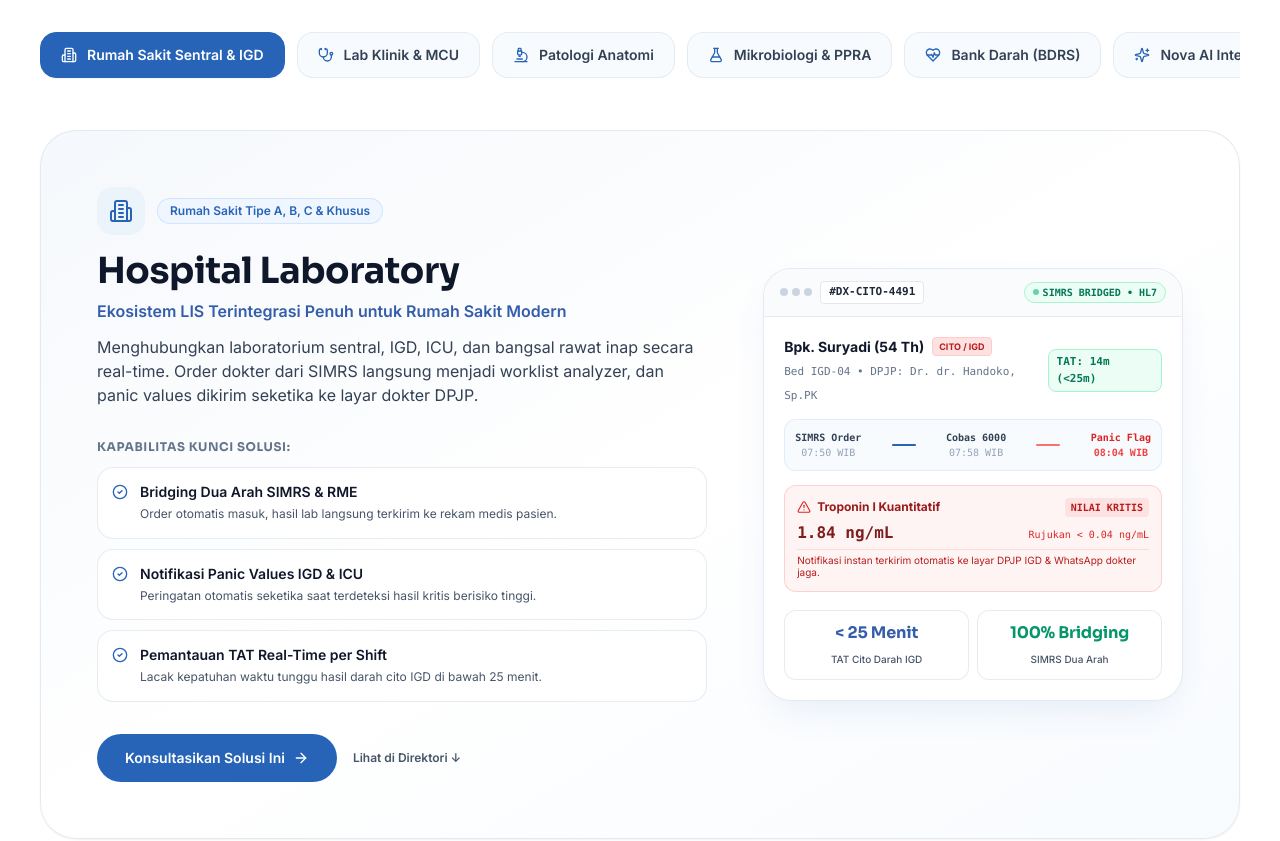
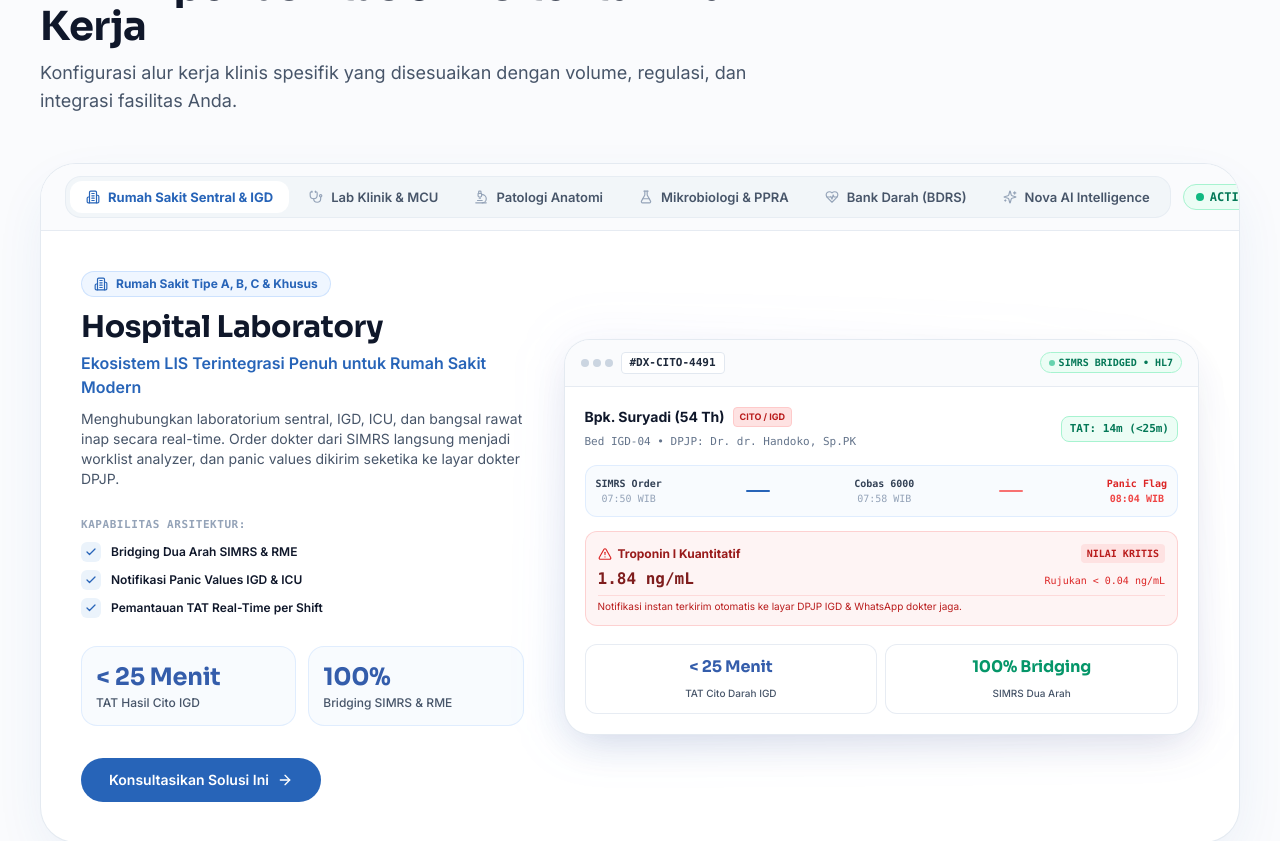
Before and after one commit to TBTBAgency/WebsiteDiagnova, a Next.js app: page /solutions in a window 1280 px wide. Shown: the part 980-1821 px from the top of the page. Built offline with nearby package versions, Linux system fonts and the light colour scheme; no server answers.

Commit message:
feat(solutions): transform solutions explorer into unified clinical studio canvas

```diff
--- a/app/(marketing)/solutions/page.tsx
+++ b/app/(marketing)/solutions/page.tsx
@@ -398,24 +398,33 @@ export default function SolutionsPage() {
       />
 
       {/* ══════════════════════════════════════════════════════════════
-          INTERACTIVE SOLUTION EXPLORER (VERSUS 2 DENGAN ICON KONSISTEN)
+          INTERACTIVE SOLUTION EXPLORER: CLINICAL STUDIO CANVAS
+          (Integrated Docked Segmented Tabs + Expanded Micro-UI Workstation)
           ══════════════════════════════════════════════════════════════ */}
-      <section id="solutions-explorer" className="w-full bg-white py-12 sm:py-16 lg:py-20">
+      <section id="solutions-explorer" className="w-full bg-[#FAFBFD] py-16 sm:py-20 lg:py-24 border-t border-slate-200/60 overflow-hidden">
         <div className="mx-auto max-w-[1560px] px-4 sm:px-6 lg:px-10 w-full">
           {/* Section Header */}
-          <div className="max-w-2xl mb-8 sm:mb-10">
-            <h2 className="font-display text-2xl sm:text-3xl font-bold text-slate-900 tracking-tight">
-              {language === "ID" ? "Pilih Tipe Fasilitas & Solusi Spesifik" : "Select Facility Tier & Solutions"}
+          <div className="max-w-3xl mb-10 sm:mb-12">
+            <div className="mb-4">
+              <SectionBadge variant="blue">
+                {language === "ID" ? "Eksplorasi Solusi Spesialis" : "Specialized Solutions Explorer"}
+              </SectionBadge>
+            </div>
+            <h2 className="font-display text-3xl sm:text-4xl lg:text-[40px] font-bold text-slate-900 tracking-tight leading-[1.2]">
+              {language === "ID" ? "Pilih Tipe Fasilitas & Arsitektur Alur Kerja" : "Select Facility Tier & Workflow Architecture"}
             </h2>
-            <p className="mt-2 text-sm sm:text-base text-slate-600 font-normal">
+            <p className="mt-3 text-sm sm:text-base lg:text-lg text-slate-600 font-normal leading-relaxed">
               {language === "ID"
-                ? "Klik solusi di bawah untuk melihat konfigurasi alur kerja, integrasi SIMRS, dan target performa klinis yang sesuai."
-                : "Select any solution below to explore workflow architecture, HIS integrations, and operational target metrics."}
+                ? "Konfigurasi alur kerja klinis spesifik yang disesuaikan dengan volume, regulasi, dan integrasi fasilitas Anda."
+                : "Explore purpose-built clinical architectures tailored to your facility's volume, regulatory standards, and HIS integrations."}
             </p>
           </div>
 
-          {/* 6 Clean Tab Selector Buttons */}
-          <div className="flex items-center gap-2 sm:gap-3 overflow-x-auto no-scrollbar pb-3 mb-8 sm:mb-10">
+          {/* Master Clinical Studio Window Container */}
+          <div className="rounded-[28px] sm:rounded-[36px] bg-white border border-slate-200/90 shadow-[0_20px_60px_-15px_rgba(39,100,184,0.12)] overflow-hidden">
+            {/* 1. Docked Segmented Control Bar */}
+            <div className="bg-[#FAFBFD] px-4 sm:px-6 py-3 border-b border-slate-200/80 flex items-center justify-between gap-3 overflow-x-auto no-scrollbar">
+              <div className="inline-flex p-1 rounded-2xl bg-slate-100/90 border border-slate-200/60 gap-1 shrink-0">
                 {solutionsList.map((s, idx) => {
                   const Icon = s.icon;
                   const isActive = selectedSolution === idx;
@@ -425,92 +434,98 @@ export default function SolutionsPage() {
                       type="button"
                       onClick={() => setSelectedSolution(idx)}
                       className={cn(
-                    "inline-flex items-center gap-2.5 px-4 sm:px-5 py-3 rounded-2xl text-xs sm:text-sm font-semibold transition-all duration-200 cursor-pointer whitespace-nowrap shrink-0 border",
+                        "inline-flex items-center gap-2 px-3.5 sm:px-4 py-2 rounded-xl text-xs sm:text-[13px] font-semibold transition-all duration-200 cursor-pointer whitespace-nowrap",
                         isActive
-                      ? "bg-[#2764B8] text-white border-[#2764B8] shadow-sm"
-                      : "bg-[#F8FBFE] text-slate-700 border-slate-200/80 hover:bg-slate-100 hover:text-slate-900"
+                          ? "bg-white text-[#2764B8] shadow-xs font-bold"
+                          : "text-slate-600 hover:text-slate-900"
                       )}
                     >
-                  <Icon className={cn("h-4 w-4", isActive ? "text-white" : "text-[#2764B8]")} />
+                      <Icon className={cn("h-3.5 w-3.5", isActive ? "text-[#2764B8]" : "text-slate-400")} />
                       <span>{s.tabLabel}</span>
                     </button>
                   );
                 })}
               </div>
 
-          {/* Master Detail Focus Showcase Card */}
-          <div className="rounded-[28px] sm:rounded-[36px] bg-gradient-to-br from-[#F5F8FC] via-white to-[#F8FBFE] border border-slate-200/90 p-8 sm:p-10 lg:p-14 shadow-sm transition-all">
-            <div className="grid grid-cols-1 lg:grid-cols-12 gap-8 lg:gap-14 items-center">
-              {/* Left Column: Clear Scannable Facts */}
-              <div className="lg:col-span-7 space-y-6">
-                <div>
-                  {/* Icon Box Konsisten Diagnova */}
-                  <div className="flex items-center gap-3 mb-4">
-                    <div className="h-12 w-12 rounded-2xl bg-[#EBF3FB] text-[#2764B8] flex items-center justify-center shadow-xs">
-                      <CurrentSolIcon className="h-6 w-6" />
+              <div className="hidden xl:inline-flex items-center gap-1.5 px-3 py-1 rounded-full bg-emerald-50 text-emerald-700 border border-emerald-200 text-xs font-semibold font-mono shrink-0">
+                <span className="h-2 w-2 rounded-full bg-emerald-500 animate-pulse" />
+                <span>ACTIVE CLINICAL WORKFLOW</span>
               </div>
-                    <span className="text-xs font-semibold text-[#2764B8] bg-blue-50 border border-blue-200/60 px-3 py-1 rounded-full">
-                      {currentSol.targetAudience}
-                    </span>
             </div>
 
-                  <h3 className="font-display text-2xl sm:text-3xl lg:text-4xl font-bold text-slate-900 tracking-tight">
+            {/* 2. Studio Canvas Body */}
+            <div className="p-6 sm:p-8 lg:p-10">
+              <div className="grid grid-cols-1 lg:grid-cols-12 gap-8 lg:gap-10 items-center">
+                {/* Left Column: Scannable Clinical Facts (No Clunky Form Checklist) */}
+                <div className="lg:col-span-5 flex flex-col justify-between space-y-6">
+                  <div>
+                    {/* Facility Tier Badge */}
+                    <div className="inline-flex items-center gap-2 px-3 py-1 rounded-full bg-blue-50 border border-blue-200/70 text-xs font-bold text-[#2764B8] mb-3">
+                      <CurrentSolIcon className="h-3.5 w-3.5" />
+                      <span>{currentSol.targetAudience}</span>
+                    </div>
+
+                    <h3 className="font-display text-2xl sm:text-3xl font-bold text-slate-900 tracking-tight leading-snug">
                       {currentSol.name}
                     </h3>
-                  <p className="mt-2 text-sm sm:text-base font-semibold text-[#345DAB]">
+                    <p className="mt-1.5 text-sm sm:text-base font-semibold text-[#2764B8]">
                       {currentSol.tagline}
                     </p>
-                  <p className="mt-3 text-sm sm:text-base text-slate-700 leading-relaxed font-normal">
+                    <p className="mt-2.5 text-xs sm:text-sm text-slate-600 leading-relaxed font-normal">
                       {currentSol.description}
                     </p>
                   </div>
 
-                {/* 3 Core Highlights (Easily Scannable) */}
-                <div className="space-y-3 pt-2">
-                  <h4 className="text-xs font-bold uppercase tracking-wider text-slate-500">
-                    {language === "ID" ? "Kapabilitas Kunci Solusi:" : "Key Architectural Capabilities:"}
-                  </h4>
-                  <div className="space-y-2.5">
+                  {/* 3 Crisp Capability Chips */}
+                  <div className="space-y-2 pt-1">
+                    <span className="text-[11px] font-bold uppercase tracking-wider text-slate-400 block font-mono">
+                      {language === "ID" ? "Kapabilitas Arsitektur:" : "Core Capabilities:"}
+                    </span>
+                    <div className="space-y-2">
                       {currentSol.highlights.map((h, i) => (
-                      <div
-                        key={i}
-                        className="flex items-start gap-3 p-3.5 rounded-2xl bg-white border border-slate-200/80 shadow-2xs"
-                      >
-                        <CheckCircle2 className="h-4 w-4 text-[#2764B8] shrink-0 mt-0.5" />
-                        <div>
-                          <p className="text-xs sm:text-sm font-semibold text-slate-900">
-                            {h.title}
-                          </p>
-                          <p className="text-xs text-slate-600 font-normal mt-0.5 leading-relaxed">
-                            {h.desc}
-                          </p>
-                        </div>
+                        <div key={i} className="flex items-center gap-2.5 text-xs text-slate-800">
+                          <span className="h-5 w-5 rounded-md bg-[#EBF3FB] text-[#2764B8] flex items-center justify-center shrink-0 shadow-2xs">
+                            <Check className="h-3 w-3 stroke-[2.5]" />
+                          </span>
+                          <span className="font-semibold text-slate-900">{h.title}</span>
                         </div>
                       ))}
                     </div>
                   </div>
 
+                  {/* 2 Big Stat Metrics (Proof Points) */}
+                  <div className="grid grid-cols-2 gap-3 pt-1">
+                    {currentSol.metrics.map((m, i) => (
+                      <div key={i} className="p-3.5 rounded-2xl bg-[#F8FBFE] border border-blue-100/80 shadow-2xs">
+                        <span className="font-display text-2xl font-bold text-[#345DAB] block tracking-tight">
+                          {m.val}
+                        </span>
+                        <span className="text-xs font-medium text-slate-600 block mt-0.5 leading-snug">
+                          {m.label}
+                        </span>
+                      </div>
+                    ))}
+                  </div>
+
                   {/* CTA Action with continuous shine */}
-                <div className="pt-2 flex flex-wrap items-center gap-4">
+                  <div className="pt-2">
                     <Link
                       href="/request-demo"
-                    className="group relative inline-flex items-center gap-2 rounded-full bg-[#2764B8] hover:bg-[#1E5299] text-white px-7 py-3.5 text-sm font-semibold shadow-xs hover:shadow-md transition-all active:scale-[0.98] overflow-hidden"
+                      className="group relative inline-flex items-center gap-2 rounded-full bg-[#2764B8] hover:bg-[#1E5299] text-white px-7 py-3 text-sm font-semibold shadow-xs hover:shadow-md transition-all active:scale-[0.98] overflow-hidden w-fit"
                     >
                       <span className="animate-shine-continuous" />
                       <span className="relative z-10">{language === "ID" ? "Konsultasikan Solusi Ini" : "Consult This Setup"}</span>
                       <ArrowRight className="h-4 w-4 relative z-10 transition-transform group-hover:translate-x-0.5" />
                     </Link>
-                  <a
-                    href={`#${currentSol.id}`}
-                    className="text-xs font-semibold text-slate-600 hover:text-[#2764B8] transition-colors"
-                  >
-                    {language === "ID" ? "Lihat di Direktori ↓" : "View in Directory ↓"}
-                  </a>
                   </div>
                 </div>
 
-              {/* Right Column: Dynamic Discipline-Specific Micro-UI Stage */}
-              <div className="lg:col-span-5 rounded-[24px] sm:rounded-[28px] bg-white border border-slate-200/90 shadow-[0_16px_40px_-12px_rgba(39,100,184,0.12)] overflow-hidden transition-all duration-300">
+                {/* Right Column: Expanded High-Fidelity Micro-UI Workstation (lg:col-span-7) */}
+                <div className="lg:col-span-7 relative">
+                  {/* Subtle ambient aura behind workstation */}
+                  <div className="absolute -inset-2 bg-gradient-to-tr from-blue-500/10 via-indigo-500/5 to-transparent rounded-[32px] blur-xl pointer-events-none" />
+
+                  <div className="relative z-10 rounded-[22px] sm:rounded-[26px] bg-white border border-slate-200/90 shadow-[0_16px_40px_-12px_rgba(31,45,93,0.16)] overflow-hidden transition-all duration-300">
                 {/* 1. Hospital Laboratory Stage */}
                 {currentSol.id === "hospital-laboratory" && (
                   <div>
@@ -1022,6 +1037,8 @@ export default function SolutionsPage() {
             </div>
           </div>
         </div>
+      </div>
+    </div>
   </section>
 
       {/* ══════════════════════════════════════════════════════════════
```
Lines whose indentation alone changed are shown as unchanged.
